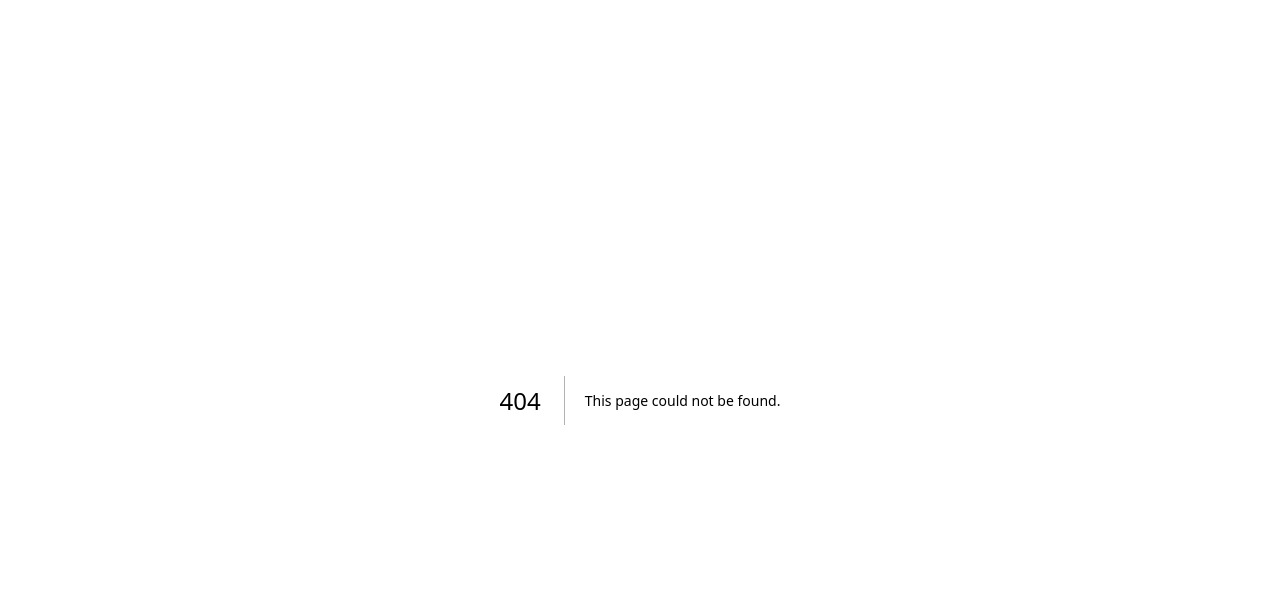
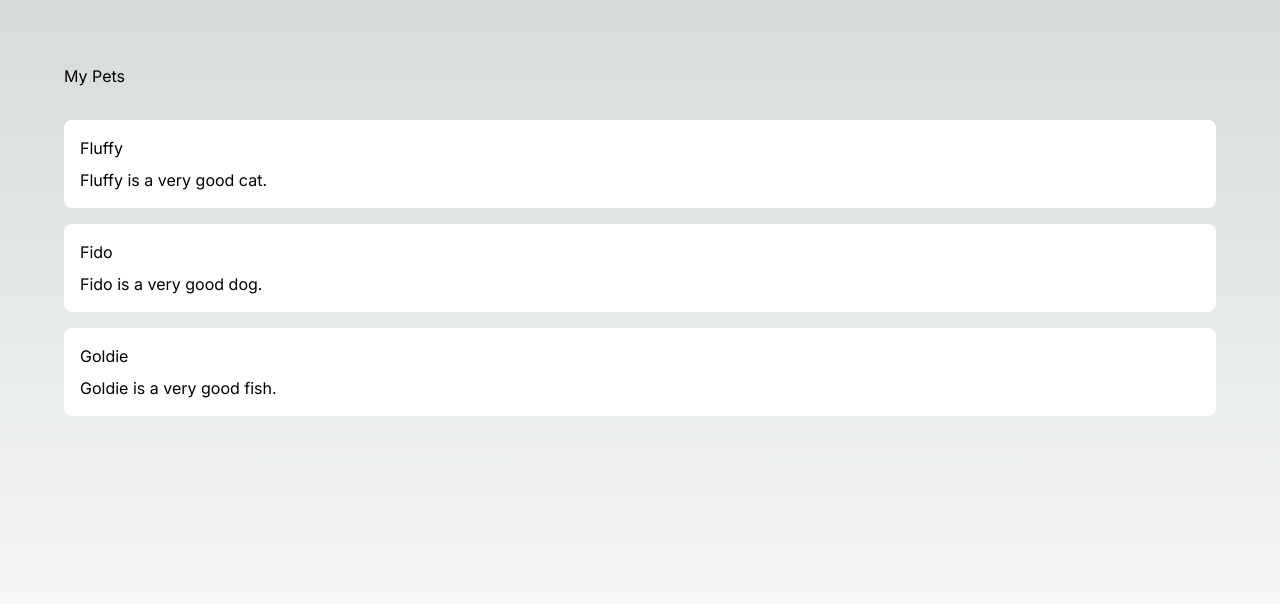
Before and after one commit to dvinubius/course-nextjs-pets, a Next.js app: page /pets in a window 1280 px wide. Before the commit this address had no page. Shown: the top 604 px of the page. Built offline with nearby package versions, Linux system fonts and the light colour scheme.

Commit message:
assignment 1 complete

```diff
--- /dev/null
+++ b/app/pets/[name]/layout.tsx
@@ -0,0 +1,11 @@
+import React from 'react'
+
+function PetPageLayout({children}: {children: React.ReactNode}) {
+  return (
+    <div className='h-screen flex flex-col items-center justify-center p-4 gap-8'>
+      {children}
+    </div>
+  )
+}
+
+export default PetPageLayout
--- /dev/null
+++ b/app/pets/[name]/page.tsx
@@ -0,0 +1,31 @@
+import React from 'react'
+import { pets } from '../page'
+
+interface PetPageProps {
+  params: { name: string }
+}
+
+async function PetPage({params}: PetPageProps) {
+
+  const pet = pets.find(pet => pet.name === params.name);
+
+  // in a real app, fetch pet data from DB - smth like this:
+  // const pet = await db.getPet({name: params.name});
+
+  if (!pet) {
+    return <div className='text-2xl'>
+      <span className='text-4xl'>🤷 </span>
+      No such pet as
+      <span className='text-bold text-red-600'> {params.name}</span>
+    </div>;
+  }
+
+  return (
+      <>
+        <h1 className='text-2xl font-medium'>{pet.name}</h1>
+        <p>{pet.description}</p>
+      </>
+    )
+}
+
+export default PetPage
--- /dev/null
+++ b/app/pets/page.tsx
@@ -0,0 +1,33 @@
+import Link from 'next/link';
+import React from 'react'
+
+export interface Pet {
+  name: string;
+  description: string;
+}
+
+export const pets: Pet[] = [
+  { name: 'Fluffy', description: 'Fluffy is a very good cat.' },
+  { name: 'Fido', description: 'Fido is a very good dog.' },
+  { name: 'Goldie', description: 'Goldie is a very good fish.' },
+]
+
+function PetsPage() {
+  return (
+    <div className='h-screen flex flex-col gap-8 p-16'>
+      <h1>My Pets</h1>
+      <ul className='flex flex-col gap-4'>
+        {pets.map((pet) => (
+          <li key={pet.name}>
+            <Link href={`/pets/${pet.name}`} className='flex flex-col gap-2 bg-white p-4 rounded-lg cursor-pointer'>
+              <h2>{pet.name}</h2>
+              <p>{pet.description}</p>
+            </Link>
+          </li>
+        ))}
+      </ul>
+    </div>
+  )
+}
+
+export default PetsPage
```
